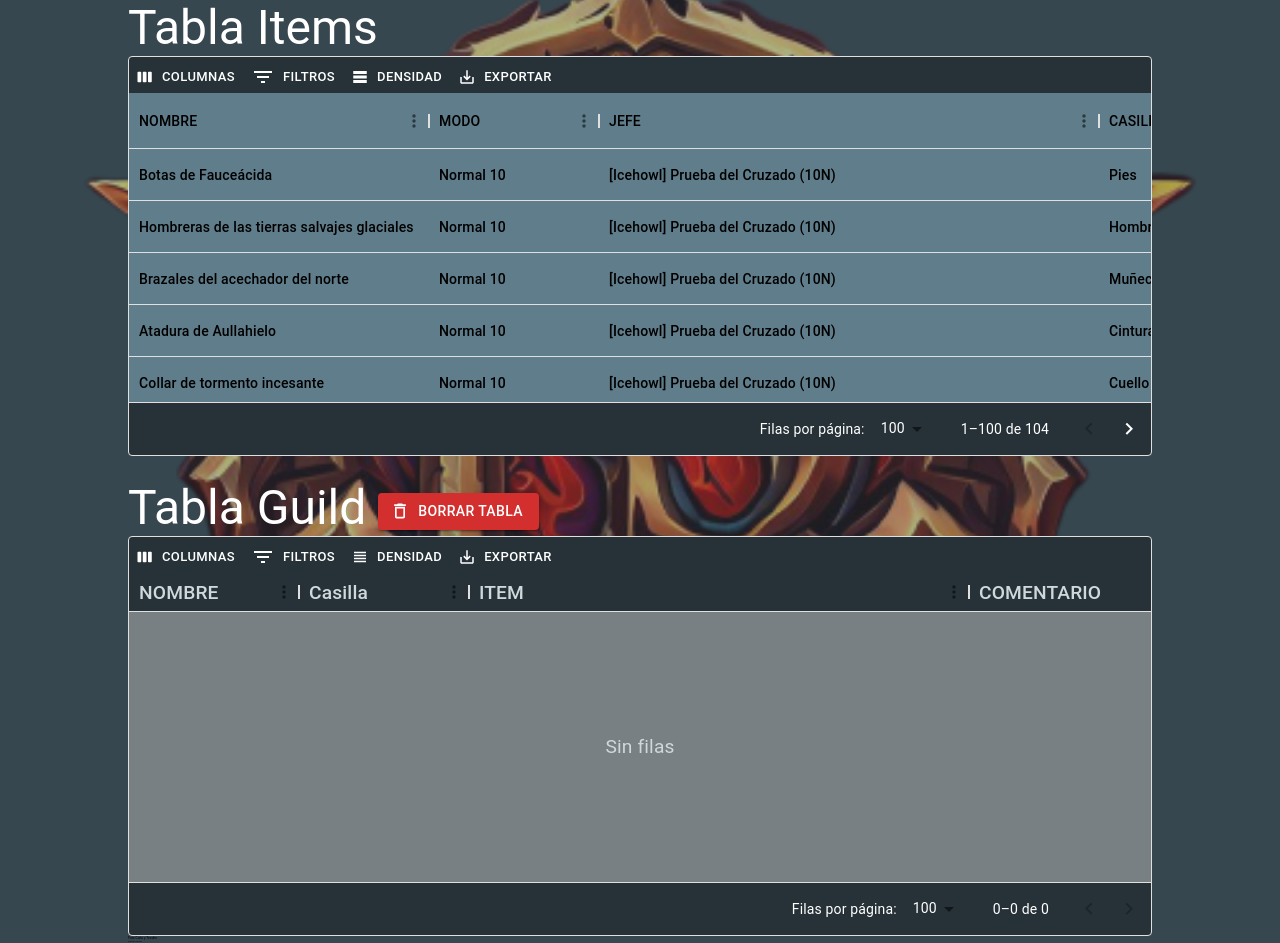
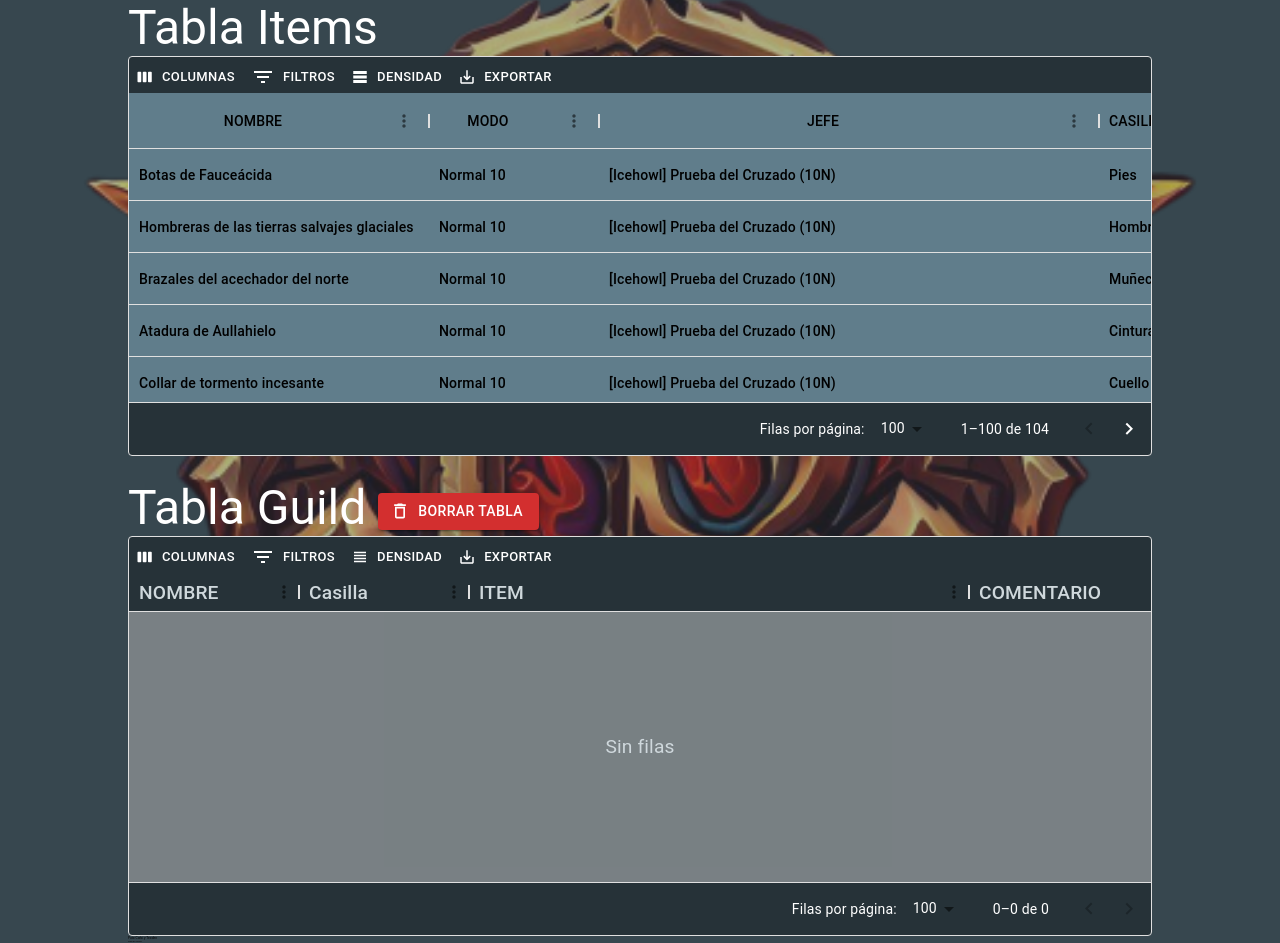
Before and after one commit to sukiscm/hslootapp, a React (Vite) app: page / in a window 1280 px wide. Built offline with nearby package versions, Linux system fonts and the light colour scheme.

Commit message:
Version 1.1 Sunna Toc

```diff
--- a/src/pages/Componentes/TablaItem.jsx
+++ b/src/pages/Componentes/TablaItem.jsx
@@ -23,10 +23,10 @@ export const TablaItem = ({setTrigger,trigger}) => {
             )
     }
     const columns = [
-        { field: 'id', headerName: 'ID', width: 170 },
-        { field: 'nombre', headerName: 'NOMBRE', width: 300 },
-        { field: 'nivel', headerName: 'MODO', width: 170 },
-        { field: 'origen', headerName: 'JEFE', width: 500 },
+        { field: 'id', headerName: 'ID', width: 170,headerAlign: 'center',  },
+        { field: 'nombre', headerName: 'NOMBRE', width: 300,headerAlign: 'center',  },
+        { field: 'nivel', headerName: 'MODO', width: 170,headerAlign: 'center',  },
+        { field: 'origen', headerName: 'JEFE', width: 500,headerAlign: 'center', },
         { field: 'tipo', headerName: 'CASILLA', width: 300 },
         { field: 'ENTREGAR', headerName: 'ENTREGAR', width: 170,  renderCell: (params) => (
           <Button  variant='contained' color='warning' onClick={e=>setDialogVisibility({visibile:true,itemInfo:params.row})}>
```
